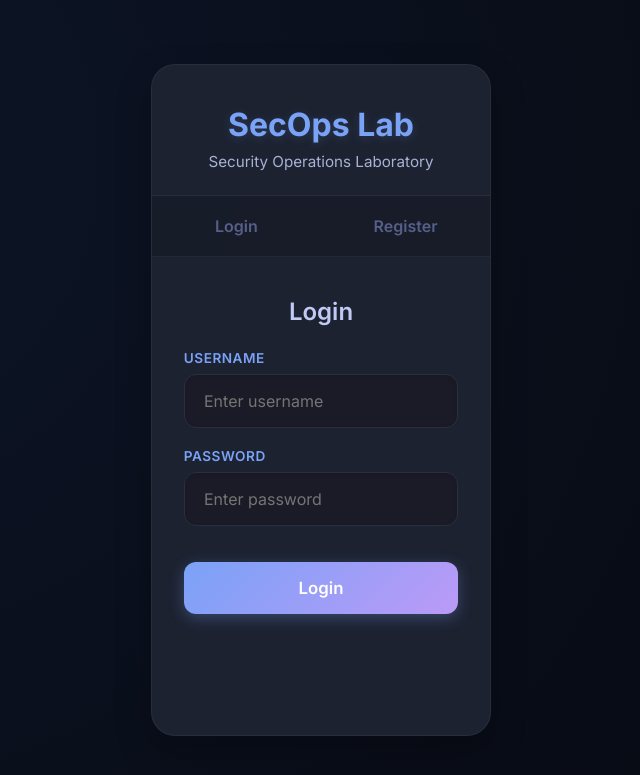
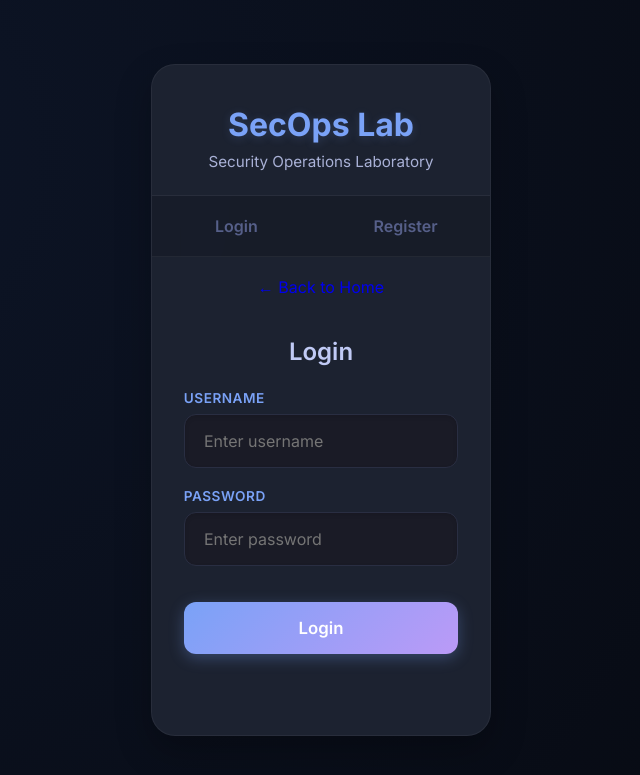
Before and after one commit to nissfdn/SecOps_Lab, a Flask app: page /login in a window 1280 px wide. Shown: the top 775 px of the page, without its empty margins (319-959 px from the left). Run offline with Flask 3, Linux system fonts and the light colour scheme.

Commit message:
Update login page

```diff
--- a/static/style.css
+++ b/static/style.css
@@ -1354,7 +1354,8 @@ main p {
 
 }
 .back-home {
-    display: inline-block;
-    margin-bottom: 20px;
+    display: block;
+    text-align: center;
+    margin-top: 20px;
     text-decoration: none;
 }
--- a/templates/base.html
+++ b/templates/base.html
@@ -51,9 +51,7 @@
     <i class="fa-solid fa-right-from-bracket"></i>
     Logout
 </a>
-        <a href="https://application-hub.vercel.app/" class="back-home">
-    ← Back to Home
-</a>
+
 
     </nav>
 </aside>
--- a/templates/login.html
+++ b/templates/login.html
@@ -37,6 +37,9 @@
 
 </div>
 
+<a href="https://application-hub-pied.vercel.app/" class="back-home">
+    ← Back to Home
+</a>
 
 <!-- Login Form -->
 <div id="login-form" class="auth-form">
```
